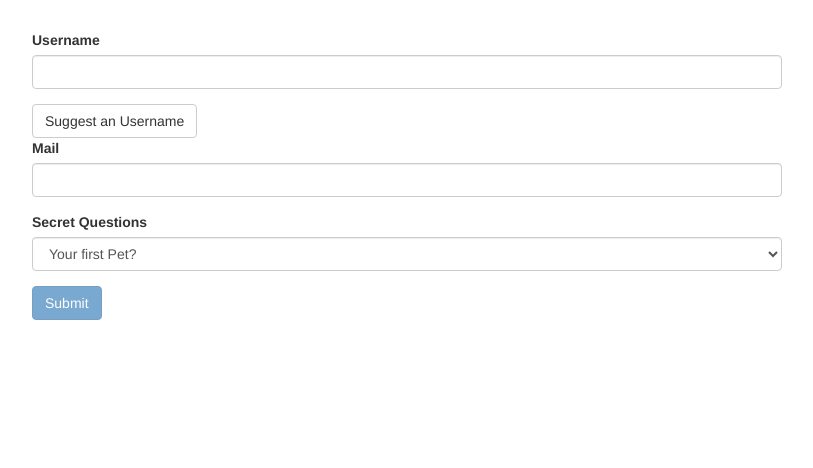
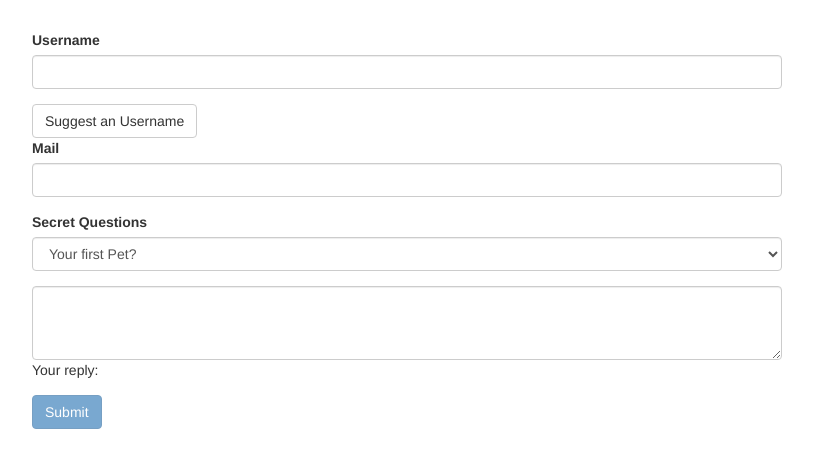
Before and after one commit to OlehBabiak/forms-td-start, an Angular app: page / in a window 1280 px wide. Shown: the top 468 px of the page, without its empty margins (233-1046 px from the left). Built offline with nearby package versions, Linux system fonts and the light colour scheme.

Commit message:
Гіштп ngModel two-way binding

```diff
--- a/src/app/app.component.html
+++ b/src/app/app.component.html
@@ -1,7 +1,7 @@
 <div class="container">
   <div class="row">
     <div class="col-xs-12 col-sm-10 col-md-8 col-sm-offset-1 col-md-offset-2">
-<!--      <form (ngSubmit)='onSubmit(f)' #f="ngForm">-->
+      <!--      <form (ngSubmit)='onSubmit(f)' #f="ngForm">-->
       <form (ngSubmit)='onSubmit()' #f="ngForm">
         <div id="user-data">
           <div class="form-group">
@@ -43,11 +43,21 @@
             <option value="teacher">Your first teacher?</option>
           </select>
         </div>
+        <div class='form-group'>
+          <textarea
+            class='form-control'
+            name='questionAnswer'
+            rows='3'
+            [(ngModel)]='answer'
+          ></textarea>
+          <p>Your reply: {{ answer }}</p>
+        </div>
         <button
           class="btn btn-primary"
           type="submit"
           [disabled]='!f.valid'
-        >Submit</button>
+        >Submit
+        </button>
       </form>
     </div>
   </div>
--- a/src/app/app.component.ts
+++ b/src/app/app.component.ts
@@ -9,6 +9,7 @@ import {NgForm} from '@angular/forms';
 export class AppComponent {
   @ViewChild('f') signupForm: NgForm;
   defaultQuestion = 'pet';
+  answer = '';
 
   suggestUserName() {
     const suggestedName = 'Superuser';
```
